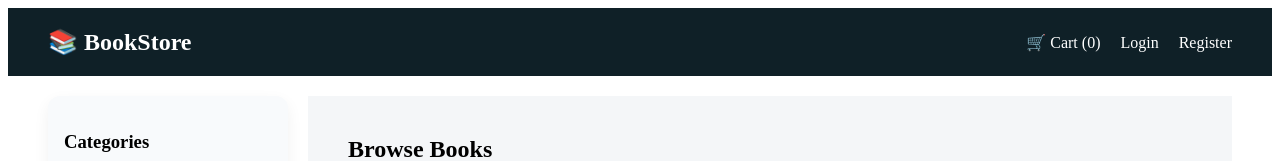
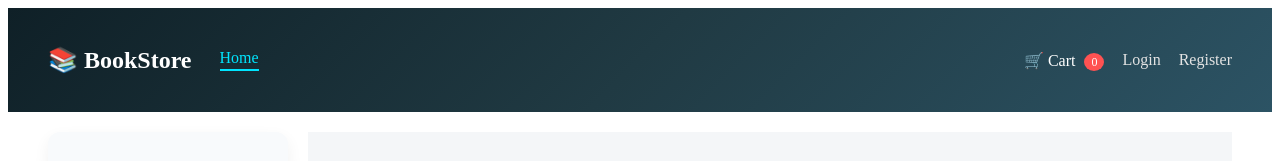
Before and after one commit to FayazBalajipeta/Bookstore-Management-System, a React (Create React App) app in the folder frontend/: page / in a window 1280 px wide. Shown: the top 161 px of the page. Built offline with nearby package versions, Linux system fonts and the light colour scheme; no server answers.

Commit message:
Navbar updated

```diff
--- a/frontend/src/components/Navbar.css
+++ b/frontend/src/components/Navbar.css
@@ -1,32 +1,87 @@
 .navbar {
+  height: 64px;
+  background: linear-gradient(135deg, #0f2027, #203a43, #2c5364);
+  color: white;
   display: flex;
+  align-items: center;
   justify-content: space-between;
+  padding: 0 24px;
+  position: sticky;
+  top: 0;
+  z-index: 1000;
+}
+
+.nav-left,
+.nav-right {
+  display: flex;
   align-items: center;
-  padding: 16px 40px;
-  background: #0f2027;
+  gap: 18px;
+}
+
+.logo {
+  font-size: 20px;
+  font-weight: bold;
+  text-decoration: none;
+  color: white;
+  margin-right: 10px;
+}
+
+.nav-link {
+  text-decoration: none;
+  color: #e3e3e3;
+  font-weight: 500;
+  transition: 0.2s ease;
+}
+
+.nav-link:hover {
+  color: #fff;
+}
+
+.nav-link.active {
+  color: #00e5ff;
+  border-bottom: 2px solid #00e5ff;
+  padding-bottom: 2px;
+}
+
+.cart-link {
+  text-decoration: none;
+  color: white;
+  position: relative;
+  font-weight: 500;
+}
+
+.cart-badge {
+  background: #ff5252;
+  color: white;
+  border-radius: 50%;
+  padding: 2px 7px;
+  font-size: 12px;
+  margin-left: 5px;
+}
+
+.welcome {
+  font-size: 14px;
+  opacity: 0.9;
+}
+
+.logout-btn {
+  background: transparent;
+  border: 1px solid #ff7676;
+  color: #ff7676;
+  padding: 6px 12px;
+  border-radius: 6px;
+  cursor: pointer;
+  transition: 0.2s ease;
+}
+
+.logout-btn:hover {
+  background: #ff7676;
   color: white;
 }
 
-.logo {
-  font-size: 22px;
-  font-weight: bold;
-  color: white;
-  text-decoration: none;
+/* Responsive */
+@media (max-width: 768px) {
+  .nav-left {
+    display: none;
+  }
 }
-
-.nav-links a,
-.nav-links button,
-.welcome {
-  margin-left: 15px;
-  color: white;
-  text-decoration: none;
-  background: none;
-  border: none;
-  cursor: pointer;
-  font-weight: 500;
-}
-
-.nav-links button:hover,
-.nav-links a:hover {
-  text-decoration: underline;
-}
--- a/frontend/src/components/Navbar.js
+++ b/frontend/src/components/Navbar.js
@@ -1,4 +1,4 @@
-import { Link, useNavigate } from "react-router-dom";
+import { NavLink, useNavigate } from "react-router-dom";
 import { useCart } from "../context/CartContext";
 import "./Navbar.css";
 
@@ -13,35 +13,59 @@ export default function Navbar() {
     navigate("/login");
   };
 
-  const cartCount = cart.reduce((sum, item) => sum + item.qty, 0);
+  const cartCount = cart.reduce((a, c) => a + c.qty, 0);
 
   return (
     <nav className="navbar">
-      <Link to="/" className="logo">
+      <div className="nav-left">
+        <NavLink to="/" className="logo">
           📚 BookStore
-      </Link>
+        </NavLink>
 
-      <div className="nav-links">
-        <Link to="/cart">🛒 Cart ({cartCount})</Link>
+        <NavLink to="/" className="nav-link">
+          Home
+        </NavLink>
 
-        {/* 👑 Admin links */}
-        {user?.role === "Admin" && (
+        {user && (
           <>
-            <Link to="/admin">Admin</Link>
-            <Link to="/admin/orders">Orders</Link>
+            <NavLink to="/orders" className="nav-link">
+              My Orders
+            </NavLink>
+
+            {user.role === "Admin" && (
+              <>
+                <NavLink to="/admin" className="nav-link">
+                  Admin
+                </NavLink>
+                <NavLink to="/admin/orders" className="nav-link">
+                  Orders
+                </NavLink>
               </>
             )}
+          </>
+        )}
+      </div>
+
+      <div className="nav-right">
+        <NavLink to="/cart" className="cart-link">
+          🛒 Cart <span className="cart-badge">{cartCount}</span>
+        </NavLink>
 
         {user ? (
           <>
-   <Link to="/orders">My Orders</Link>
             <span className="welcome">Hi, {user.name}</span>
-    <button onClick={logout}>Logout</button>
+            <button className="logout-btn" onClick={logout}>
+              Logout
+            </button>
           </>
         ) : (
           <>
-            <Link to="/login">Login</Link>
-            <Link to="/register">Register</Link>
+            <NavLink to="/login" className="nav-link">
+              Login
+            </NavLink>
+            <NavLink to="/register" className="nav-link">
+              Register
+            </NavLink>
           </>
         )}
       </div>
```
Lines whose indentation alone changed are shown as unchanged.
